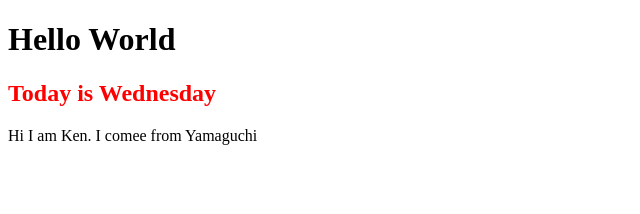
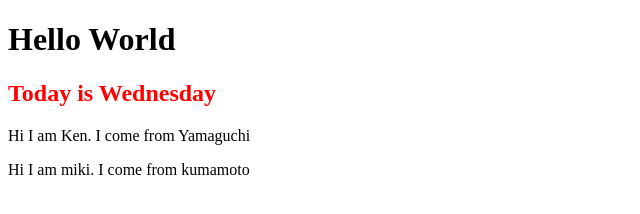
Before and after one commit to aguriken/git-practice, a plain HTML site: page index.html in a window 1280 px wide. Shown: the whole page, without its empty margins (0-640 px from the left). Drawn offline with Linux system fonts and the light colour scheme.

Commit message:
add kitauchi introdaction

```diff
--- a/index.html
+++ b/index.html
@@ -10,6 +10,7 @@
 <body>
   <h1>Hello World</h1>
   <h2>Today is Wednesday</h2>
-  <p>Hi I am Ken. I comee from Yamaguchi</p>
+  <p>Hi I am Ken. I come from Yamaguchi</p>
+  <p>Hi I am miki. I come from kumamoto</p>
 </body>
 </html>
```
